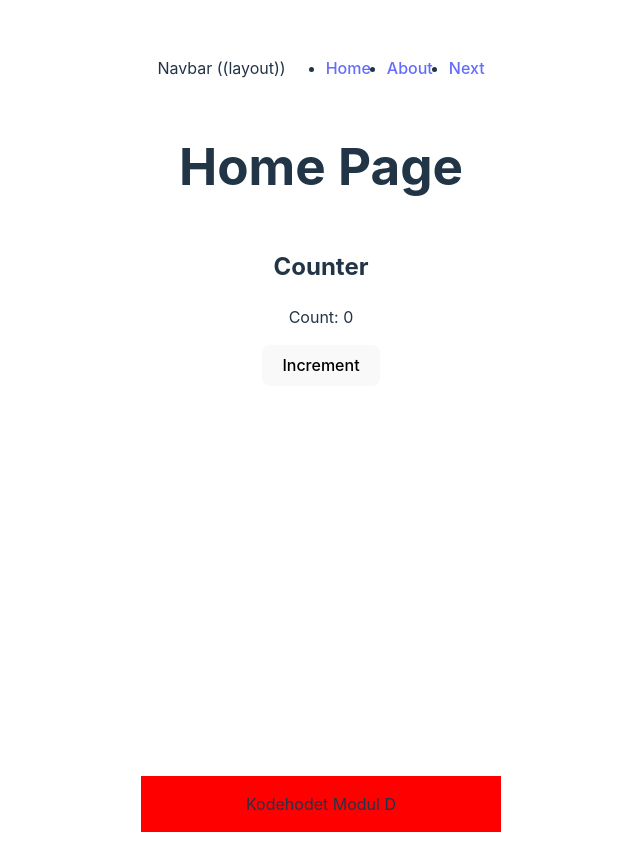
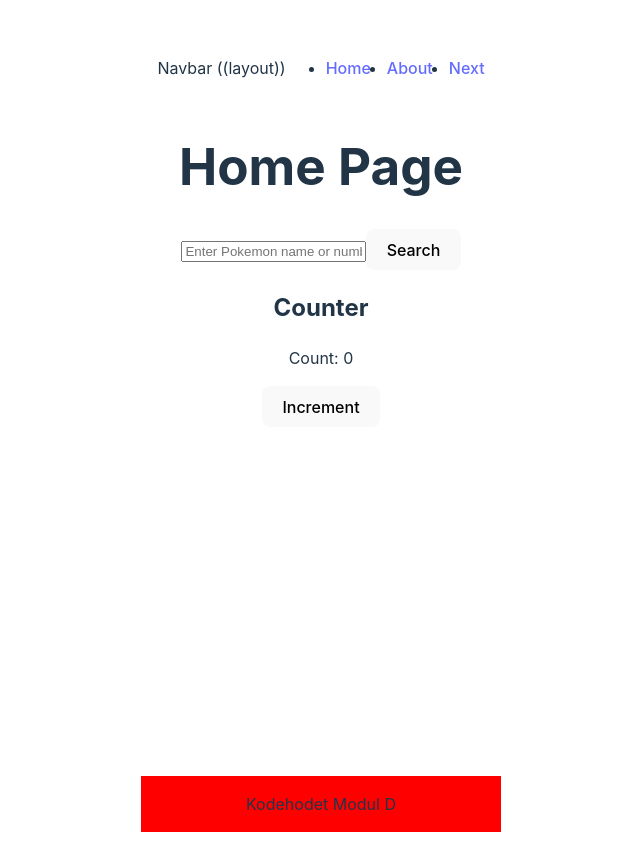
Before and after one commit to MariusMoldeklev/Pok-dex-Prosjekt-ReactWeek3, a React (Vite) app: page / in a window 1280 px wide. Shown: the whole page, without its empty margins (319-959 px from the left). Built offline with nearby package versions, Linux system fonts and the light colour scheme.

Commit message:
search function added

```diff
--- /dev/null
+++ b/src/components/Search.jsx
@@ -0,0 +1,93 @@
+import { useState, useEffect } from 'react';
+import style from './search.module.css'
+
+export function PokemonSearch() {
+  const [searchTerm, setSearchTerm] = useState('');
+  const [pokemonData, setPokemonData] = useState(null);
+  const [error, setError] = useState(null);
+  const [filteredPokemon, setFilteredPokemon] = useState([]);
+
+  const handleSearchChange = (event) => {
+    setSearchTerm(event.target.value);
+  };
+
+  const handleSearch = async () => {
+    try {
+      const response = await fetch(`https://pokeapi.co/api/v2/pokemon/${searchTerm.toLowerCase()}`);
+      if (!response.ok) {
+        throw new Error('Pokemon not found');
+      }
+      const data = await response.json();
+      setPokemonData(data);
+      setError(null);
+    } catch (error) {
+      setPokemonData(null);
+      setError('Pokemon not found');
+    }
+  };
+
+  const handleKeyPress = (event) => {
+    if (event.key === 'Enter') {
+      handleSearch();
+    }
+  };
+
+  useEffect(() => {
+    if (searchTerm.length >= 3) {
+      fetch(`https://pokeapi.co/api/v2/pokemon?limit=1000`)
+        .then((response) => response.json())
+        .then((data) => {
+          const filtered = data.results.filter((pokemon) =>
+            pokemon.name.includes(searchTerm.toLowerCase())
+          );
+          setFilteredPokemon(filtered);
+        })
+        .catch((error) => {
+          console.error('Error fetching Pokemon:', error);
+          setFilteredPokemon([]);
+        });
+    } else {
+      setFilteredPokemon([]);
+    }
+  }, [searchTerm]);
+
+  return (
+    <div>
+      <input
+        type="text"
+        placeholder="Enter Pokemon name or number"
+        value={searchTerm}
+        onChange={handleSearchChange}
+        onKeyPress={handleKeyPress}
+      />
+      <button onClick={handleSearch}>Search</button>
+
+      {error && <div>{error}</div>}
+
+      {filteredPokemon.length > 0 && (
+        <div>
+          <ul className={style.searchList} >
+            {filteredPokemon.map((pokemon, index) => (
+              <li key={index}>{pokemon.name.charAt(0).toUpperCase() + pokemon.name.slice(1)}</li>
+            ))}
+          </ul>
+        </div>
+      )}
+      {pokemonData && (
+        <div>
+          <img src={pokemonData.sprites.front_default} alt={pokemonData.name} />
+          <h2>{pokemonData.name.charAt(0).toUpperCase() + pokemonData.name.slice(1)}</h2>
+          {/* <p>Height: {pokemonData.height}</p>
+          <p>Weight: {pokemonData.weight}</p>
+          <p>Abilities:</p>
+          <ul>
+            {pokemonData.abilities.map((ability, index) => (
+              <li key={index}>{ability.ability.name}</li>
+            ))}
+          </ul> */}
+        </div>
+      )}
+
+    </div>
+  );
+}
--- /dev/null
+++ b/src/components/search.module.css
@@ -0,0 +1,6 @@
+.searchList{
+    list-style: none;
+    text-align: start;
+    margin: 0px;
+    padding: 0px;
+}
--- a/src/pages/HomePage.jsx
+++ b/src/pages/HomePage.jsx
@@ -1,4 +1,5 @@
 import { Counter } from "../components/Counter";
+import { PokemonSearch } from "../components/Search";
 
 export function HomePage() {
   const title = "Home Page"
@@ -7,6 +8,7 @@ export function HomePage() {
   return (
     <main style={{ display: "flex", flexDirection: "column", alignItems: "center" }}>
       <h1>{title}</h1>
+      <PokemonSearch/>
 
 
 
```
Also changed, not shown: src/components/API.jsx (+28 -15 lines).
